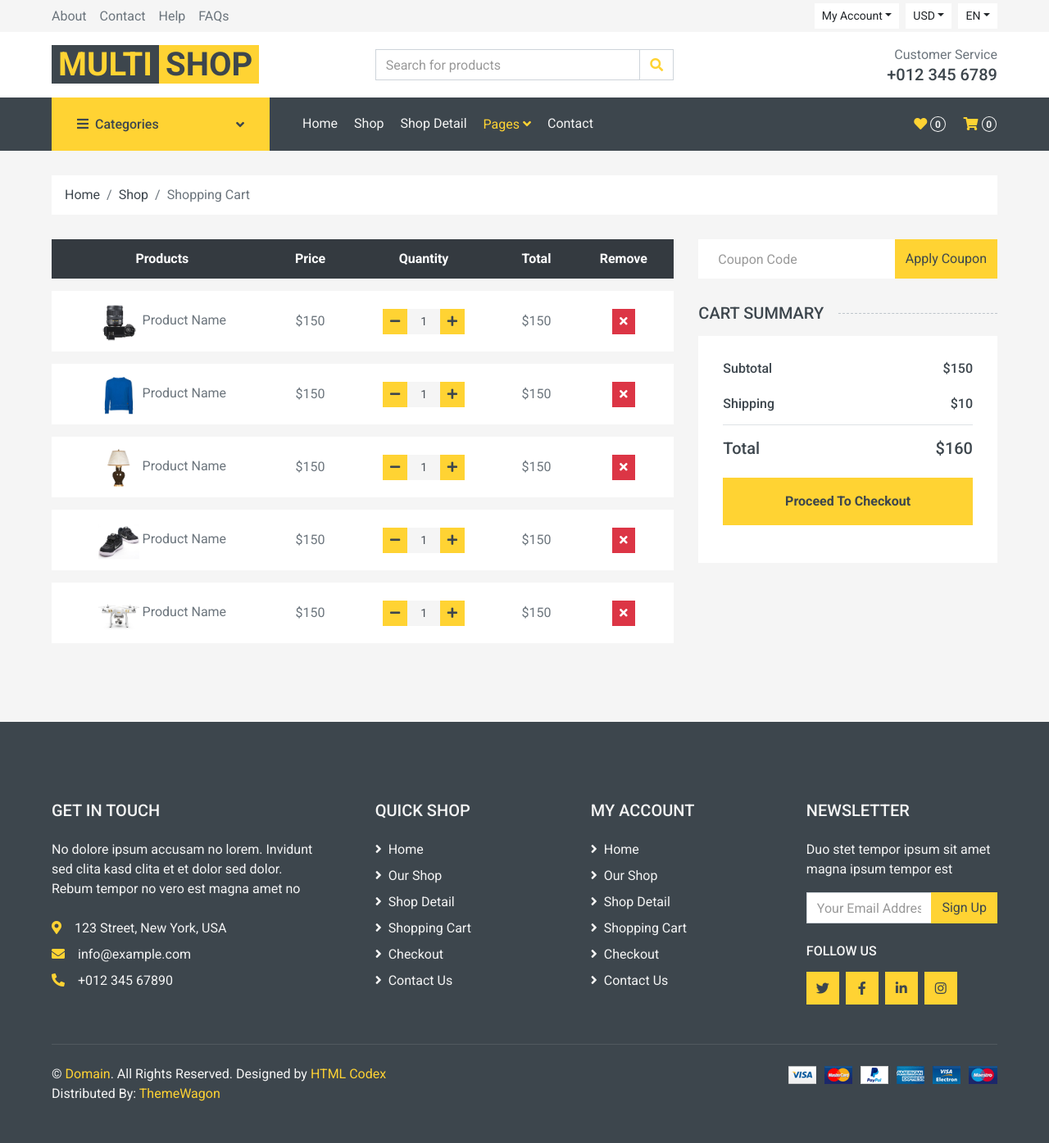
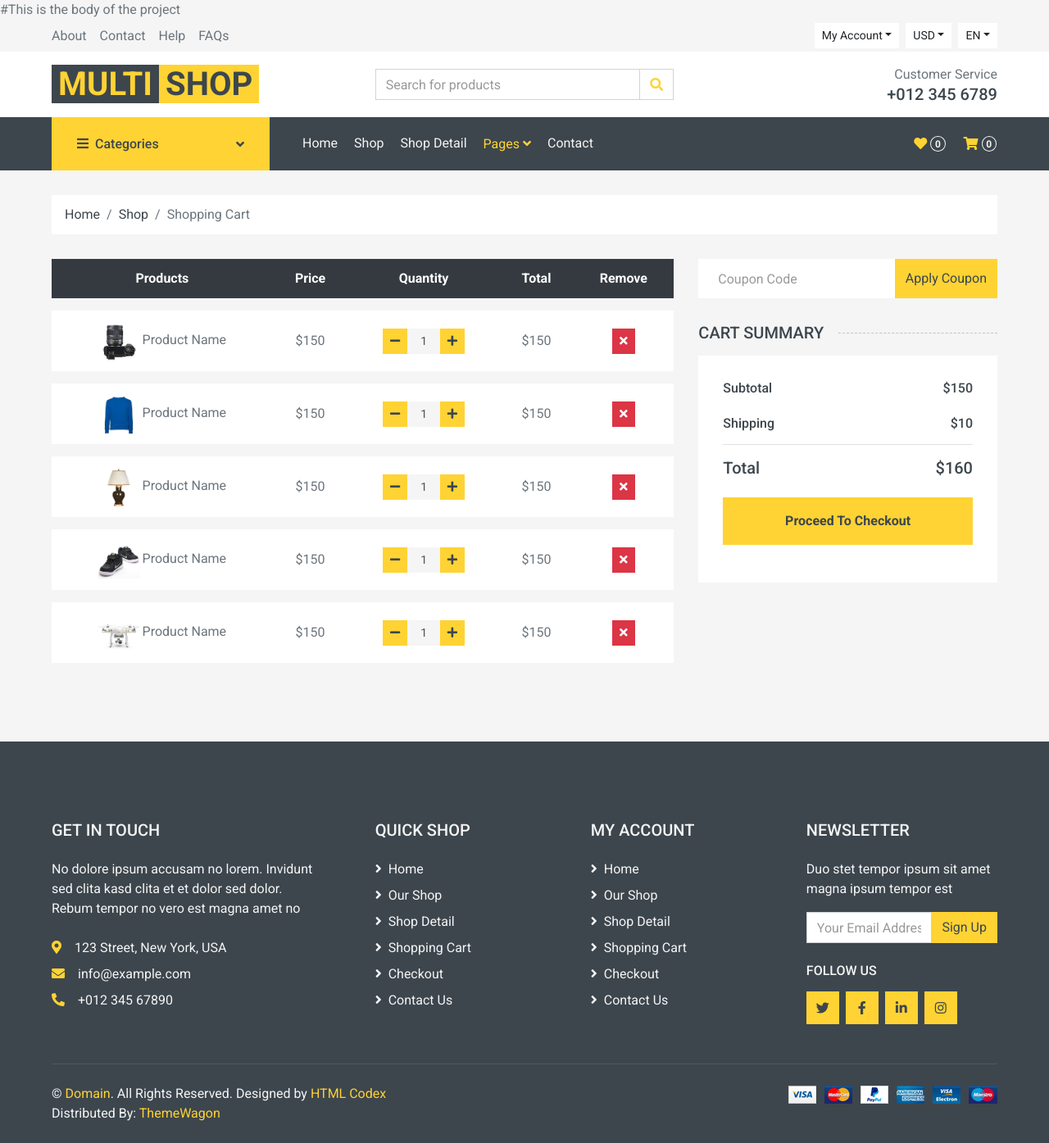
Before and after one commit to Ireolami/OnlineShop, a Django app: page /cart/ in a window 1280 px wide. Shown: the whole page at 82% size. Before the commit the page ends 1344 px from the top, so only its background shows below. Run offline with Django 4.2, Linux system fonts and the light colour scheme; some libraries are stand-ins or nearby versions.

Commit message:
Update cart.html

```diff
--- a/onlineshop/onlineshop/templates/cart.html
+++ b/onlineshop/onlineshop/templates/cart.html
@@ -25,7 +25,7 @@
     <!-- Customized Bootstrap Stylesheet -->
     <link href="css/style.css" rel="stylesheet">
 </head>
-
+#This is the body of the project
 <body>
     <!-- Topbar Start -->
     <div class="container-fluid">
```
